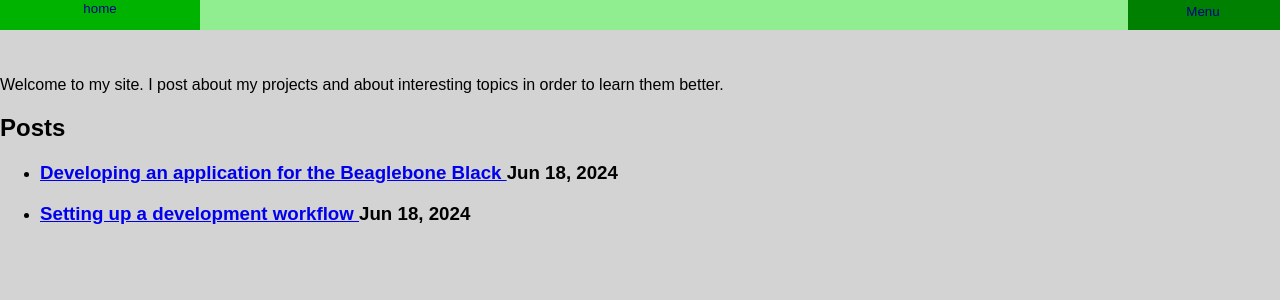
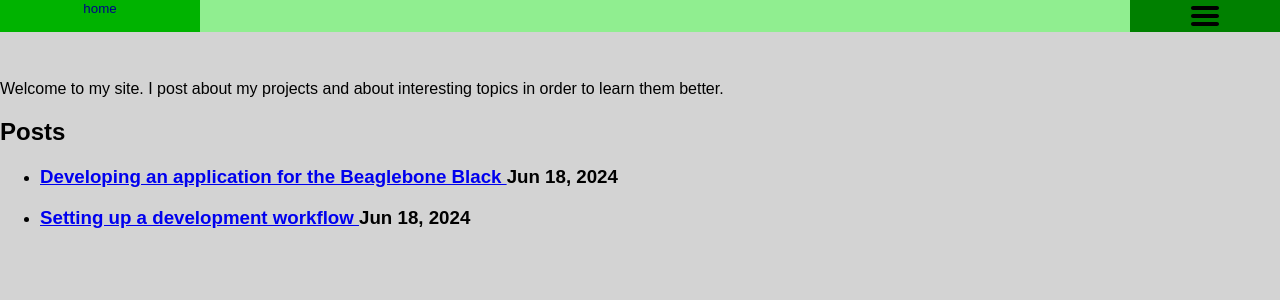
Before and after one commit to scshafe/instructional-blog, a Jekyll site: the page built from index.markdown, in a window 1280 px wide. Shown: the top 300 px of the page. Built offline with Jekyll 4.4.1, drawn with Linux system fonts in a browser that asks for light colours.

Commit message:
added menu icon

```diff
--- a/_layouts/header_and_footer.html
+++ b/_layouts/header_and_footer.html
@@ -1,7 +1,7 @@
 ---
 layout: default
 ---
-<link rel="stylesheet" href="assets/css/styles.css">
+<link rel="stylesheet" href="/assets/css/styles.css">
 <header class="site-header">
     <div class="header-buttons">
             <div class="home-button-div">
@@ -12,7 +12,7 @@ layout: default
 
             <div class="dropdown header-button">
                 <button class="dropdown-button header-button">
-                    Menu
+                    <img src="/assets/images/Hamburger_icon.svg"  />
                 </button>
             <div class="dropdown-content">
                 <a href="{{ site.baseurl }}/about">About</a>
--- a/_sass/color_palette.scss
+++ b/_sass/color_palette.scss
@@ -60,7 +60,7 @@ $site-max-width: 1200px;
 $toc-width: 200px;
 
 // header
-$header-height: 30px;
+$header-height: 32px;
 $header-button-height: 20px;
 $header-menu-width: 150px;
 $home-button-width: 100px;
--- a/_sass/header_and_footer.scss
+++ b/_sass/header_and_footer.scss
@@ -45,7 +45,7 @@
             //border: 2px solid $site-button-border;
             //border-radius: 3px;
             //margin: 2px;
-            padding: 2px;
+            //padding: 2px;
             background: $site-button-background;
 
             * {
@@ -70,6 +70,10 @@
             text-align: center;
         };
 
+        .dropdown-button {
+            padding: 0;
+        };
+
         .dropdown .dropbtn {
             font-size: 16px;
             border: none;
@@ -90,14 +94,12 @@
             z-index: 1;
             margin: 0;
             text-align: center;
-            border-radius: 4px;
           };
 
-          /* Links inside the dropdown */
+          /* Links inside alt="Menu Options"the dropdown */
           .dropdown-content a {
             float: right;
             color: $site-button-color;
-            //padding: 12px 16px;
             text-decoration: none;
             display: block;
             text-align: center;
```
Also changed, not shown: assets/images/Hamburger_icon.svg (added).
